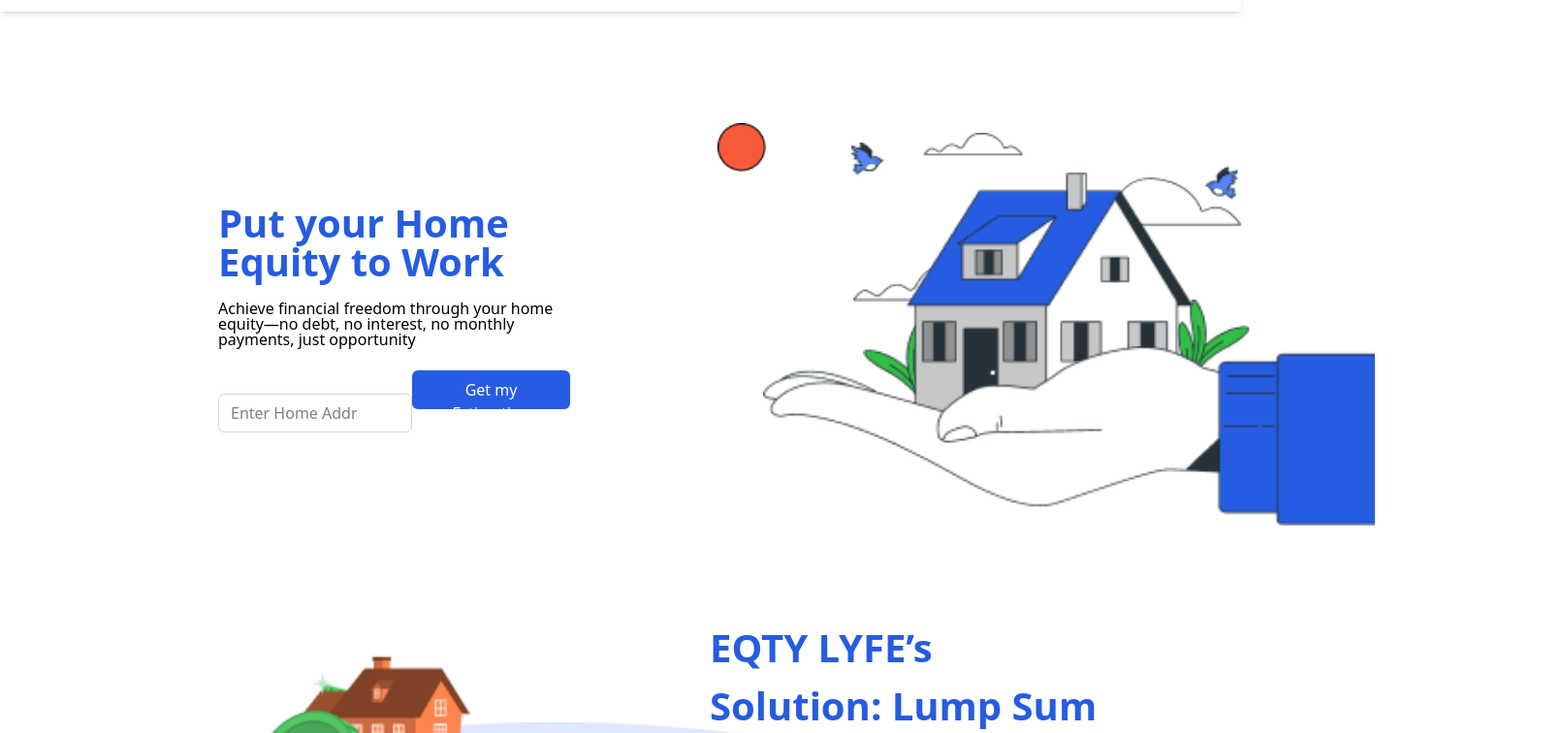
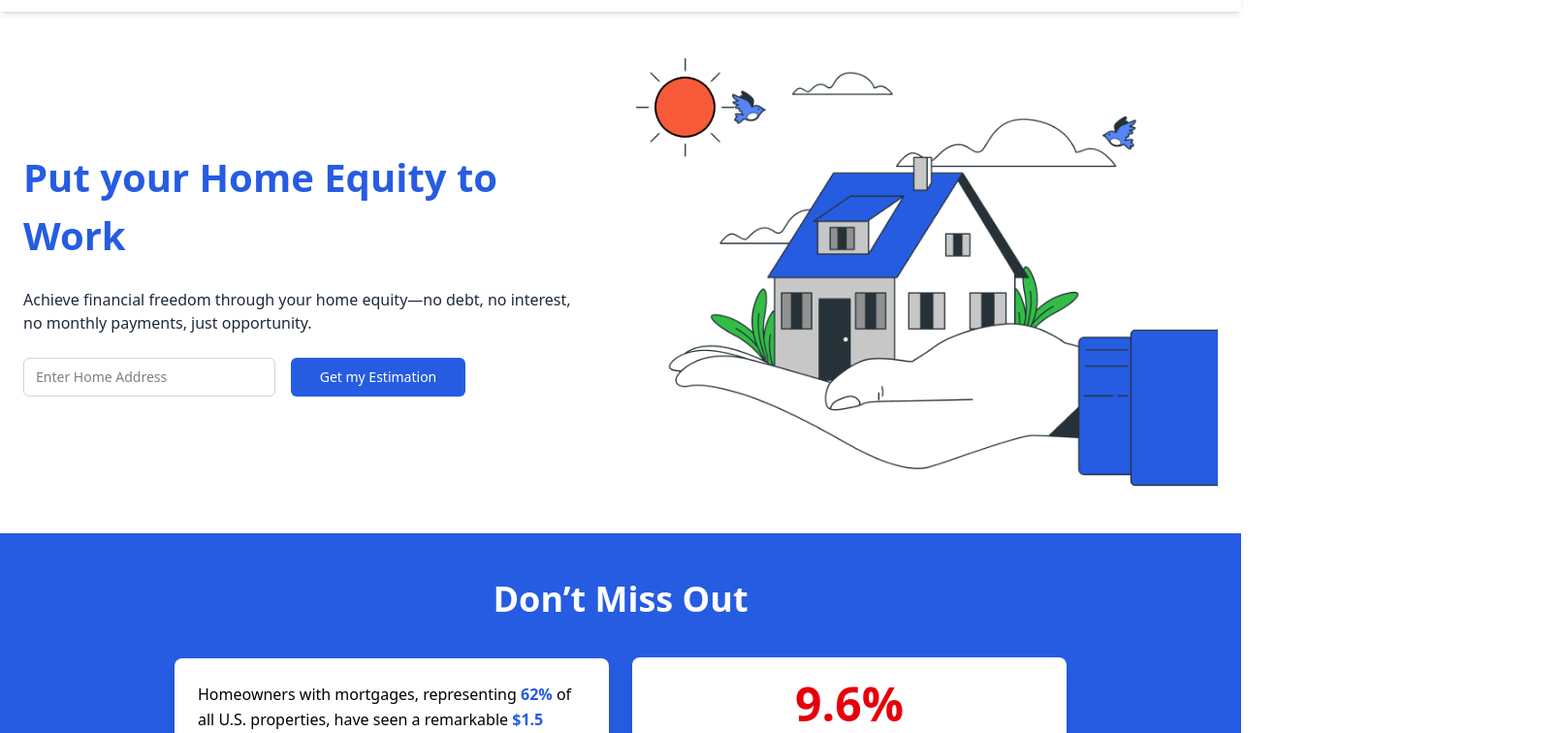
Before and after one commit to mdmoghnishah/EQTYLYFE, a React (Vite) app: page / in a window 1280 px wide. Shown: the part 60-816 px from the top of the page at 97% size, 1612 px wide, since content can reach past the window. Built offline with nearby package versions, Linux system fonts and the light colour scheme.

Commit message:
updated home

```diff
--- a/src/components/Home.jsx
+++ b/src/components/Home.jsx
@@ -13,93 +13,36 @@
 import HowItWorks from './Worklyfe';
 import signup2 from '../assets/signup2.png';
 import FooterSection from './FooterSection';
+import tinyhome from '../assets/tiny-house.png';
 
 const Home = () => {
     return (
         <>
             <Navbar />
-            <div class="w-[1222px] h-[385px] mt-[117px] ">
-                <div class="w-[369px] h-[329px] mt-[198px] ml-[225px]">
-                    <h1 class="w-full text-[40px] size-25 font-[IBM Plex Serif] font-semibold  tracking-normal leading-none text-[#265CE1]">Put your Home Equity to Work</h1>
-                    <p class="w-full leading-none size-18 font-inter tracking-normal text-l">Achieve financial freedom through your home equity—no debt, no interest, no monthly payments, just opportunity</p>
-                    <div class="w-[384px] h-[40px] gap-8 ">
-                        <input type="email"
+           <div className="w-full px-6 py-12 flex flex-col lg:flex-row items-center justify-between gap-10 max-w-[1400px] mx-auto">
+      {/* Text Left Section */}
+      <div className="max-w-xl space-y-6">
+        <h1 className="text-[32px] lg:text-[40px] font-[IBM Plex Serif] font-semibold text-[#265CE1]">
+          Put your Home Equity to Work
+        </h1>
+        <p className="text-base font-inter text-gray-800">
+          Achieve financial freedom through your home equity—no debt, no interest, no monthly payments, just opportunity.
+        </p>
+        <div className="flex flex-col sm:flex-row items-center gap-4">
+          <input
+            type="email"
             placeholder="Enter Home Address"
-                            class="w-[200px] h-[40px] opacity-100 border  border-[#D1D5DB] rounded-[6px] pt-2 pr-[56px] pb-2 pl-3" />
-                        <button class="bg-[#265CE1] text-white w-[163px] h-[40px] opacity-100 gap-[10px] rounded-[6px]  px-4 py-2 ">Get my Estimation</button>
-                    </div>
-                    <div className="absolute w-[667.92px] h-[485.10px] top-[117px] left-[750px] opacity-100">
-                        <div className="relative w-full h-full">
-
-                            {/* Sun or Ellipse - Top left */}
-                            <img
-                                src={Ellipse}
-                                alt="Sun"
-                                className="absolute top-[70px] left-[-10px] w-[50px] z-0"
+            className="w-[260px] h-[40px] border border-[#D1D5DB] rounded-md px-3 text-sm"
           />
-
-                            {/* Clouds - Top area */}
-                            <img
-                                src={Clouds}
-                                alt="Clouds"
-                                className="absolute top-20 left-[130px] w-[400px] z-0"
-                            />
-
-                            {/* Birds - Top Right */}
-                            <img
-                                src={Birds}
-                                alt="Birds"
-                                className="absolute top-[90px] right-[140px] w-[400px] z-10"
-                            />
-
-                            {/* Hand - Base layer */}
-                            <img
-                                src={Hand}
-                                alt="Hand"
-                                className="absolute bottom-0 right-0 w-[630.71px] h-[184.65px] z-60"
-                            />
-
-                            {/* House - Centered above the hand */}
-                            <img
-                                src={House}
-                                alt="House"
-                                className="absolute bottom-[110px] left-[185px] w-[296.88px] h-[254.05px] z-10"
-                            />
-
-                            {/* Plants - Around house */}
-                            <img
-                                src={Plants}
-                                alt="Plants"
-                                className="absolute bottom-[105px] left-[140px] w-[400px] z-0"
-                            />
-                        </div>
-                    </div>
+          <button className="bg-[#265CE1] text-white w-[180px] h-[40px] rounded-md text-sm">
+            Get my Estimation
+          </button>
         </div>
       </div>
 
-            <div className="relative w-[1562px] h-[485px] ml-[50px] flex justify-between items-center p-20 overflow-hidden">
-                {/* Background Image */}
-                <img
-                    src={Ellipse8}
-                    alt=""
-                    className="absolute top-[150px] left-[-100px] w-[1300px] opacity-100 z-0 pointer-events-none"
-                />
-
-                {/* Content */}
-                <div className="relative z-10">
-                    <img src={coin} alt="" className="w-[500px] mb-20" />
-                </div>
-
-                <div className="w-[400px] h-[400px] relative mr-100 z-10">
-                    <h2 className="w-full font-inter font-bold text-[40px] text-[#265CE1]">
-                        EQTY LYFE’s Solution: Lump Sum
-                    </h2>
-                    <p className="mt-4 text-black">
-                        The EQTY LYFE LUM SUM product lets homeowners instantly convert home equity into cash without selling or taking on debt. As home values grow, homeowners can access their equity to fund expenses like debt repayment, home improvements, or personal needs. This simple solution offers financial flexibility while maintaining property ownership.
-                    </p>
-                    <button className="mt-5 h-[40px] text-white w-[200px] bg-[#265CE1] rounded">
-                        Learn More
-                    </button>
+      {/* Single Image Right */}
+      <div className="w-full lg:w-[600px]">
+        <img src={tinyhome} alt="House Illustration" className="w-full h-auto" />
       </div>
     </div>
             <EquityStatsSection />
```
Also changed, not shown: src/assets/tiny-house.png (added). Lines whose indentation alone changed are shown as unchanged.
